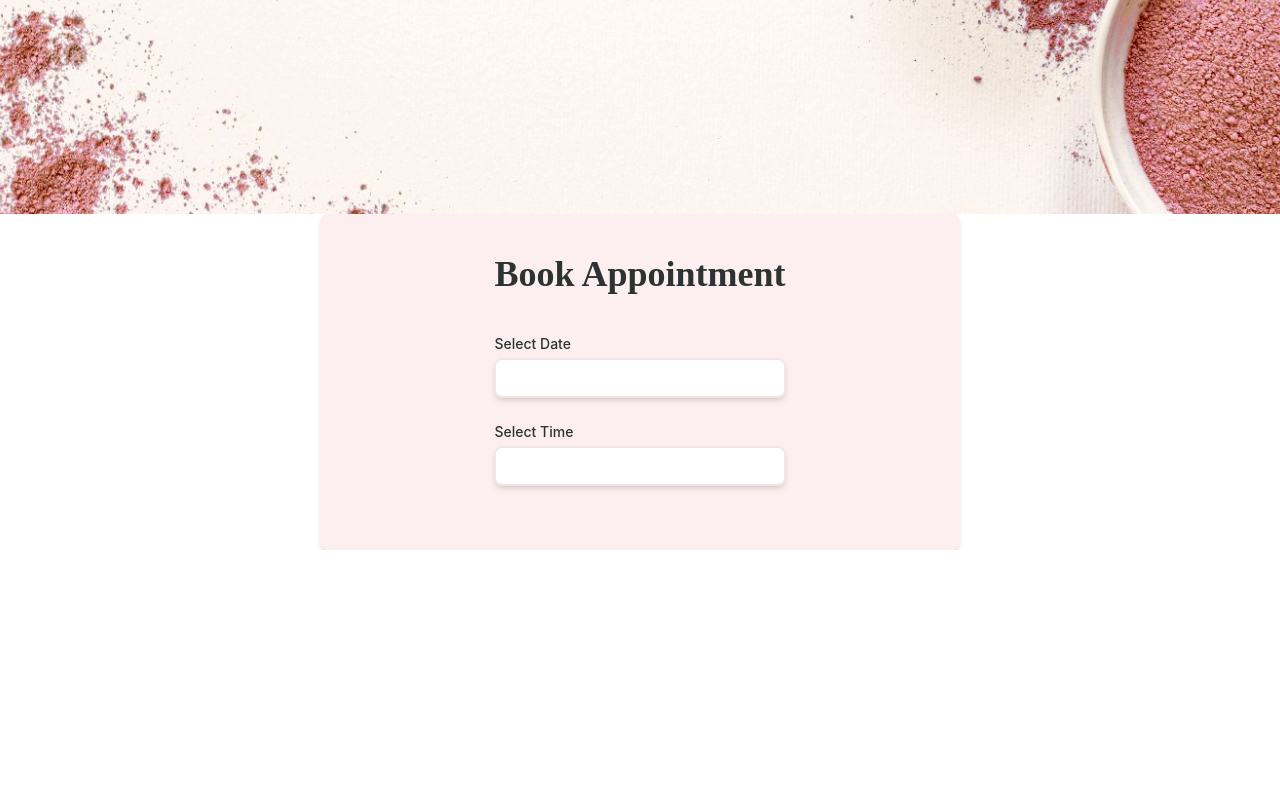
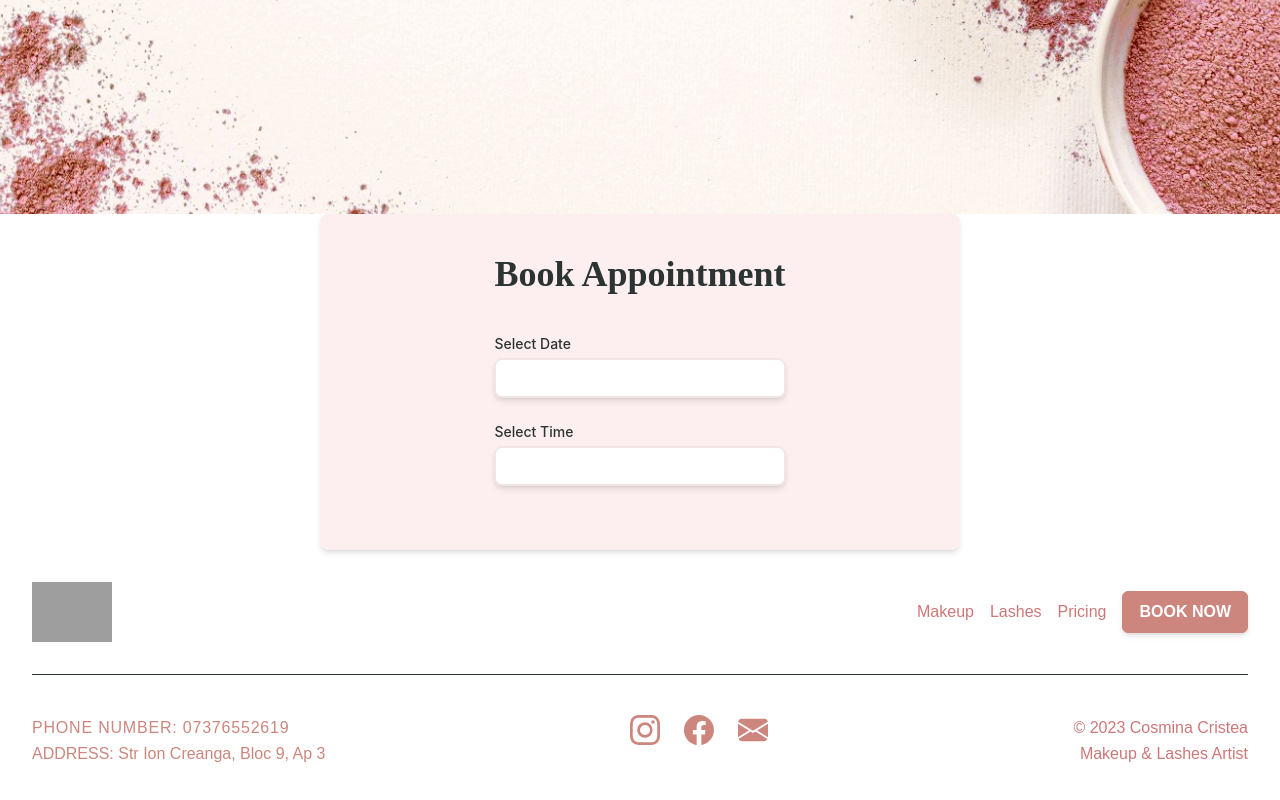
Before and after one commit to BeatriceStanila/Booking-App, a React (Create React App) app in the folder client/: page / in a window 1280 px wide. Shown: the part 662-1462 px from the top of the page. Before the commit the page ends 1212 px from the top, so only its background shows below. Built offline with nearby package versions, Linux system fonts and the light colour scheme; no server answers; grey boxes are pictures that could not be loaded.

Commit message:
Feat
Add footer

```diff
--- a/client/package.json
+++ b/client/package.json
@@ -13,6 +13,7 @@
     "react-datepicker": "^4.11.0",
     "react-dom": "^18.2.0",
     "react-hook-form": "^7.43.9",
+    "react-icons": "^4.8.0",
     "react-modal": "^3.16.1",
     "react-scripts": "5.0.1",
     "rsuite": "^5.33.0",
--- a/client/src/App.js
+++ b/client/src/App.js
@@ -5,7 +5,8 @@ import "./App.css";
 import BookingForm from "./components/bookingForm/BookingForm";
 import BookedSlots from "./components/bookedSlots/BookedSlots";
 import BookingConfirmation from "./components/bookingConfirmation/BookingConfirmation";
-import Hero from "./hero/Hero";
+import Hero from "./components/hero/Hero";
+import Footer from "./components/footer/Footer";
 
 function App() {
   const [name, setName] = useState("");
@@ -46,6 +47,8 @@ function App() {
           service={service}
         />
       )}
+
+      <Footer />
     </div>
   );
 }
--- /dev/null
+++ b/client/src/components/footer/Footer.js
@@ -0,0 +1,80 @@
+import { Typography, Button } from "@material-tailwind/react";
+import { BsInstagram, BsFacebook, BsFillEnvelopeFill } from "react-icons/bs";
+
+export default function Footer() {
+  return (
+    <footer className="w-full bg-white py-8 px-8">
+      <div className="flex flex-row flex-wrap items-center justify-center gap-y-6 gap-x-12 bg-white text-center lg:justify-between ">
+        <img src="./hero.svg" alt="logo-ct" className="w-20 " />
+        <ul className="flex flex-wrap items-center gap-y-2 gap-x-4 ">
+          <li>
+            <Typography
+              as="a"
+              href="#"
+              className="font-normal transition-colors hover:text-btn focus:text-btn hover:font-semibold"
+            >
+              Makeup
+            </Typography>
+          </li>
+          <li>
+            <Typography
+              as="a"
+              href="#"
+              className="font-normal transition-colors hover:text-btn focus:text-btn hover:font-semibold"
+            >
+              Lashes
+            </Typography>
+          </li>
+          <li>
+            <Typography
+              as="a"
+              href="#"
+              className="font-normal transition-colors hover:text-btn focus:text-btn hover:font-semibold"
+            >
+              Pricing
+            </Typography>
+          </li>
+          <li>
+            <Button
+              variant="gradient"
+              size="sm"
+              className="inline-block py-2 px-4 border border-btnHover rounded-md shadow-md text-md font-bold text-white bg-btnHover hover:bg-btn hover:border-btnHover focus:outline-none focus:ring-2 focus:ring-offset-2 focus:bg-btn"
+            >
+              <span>Book Now</span>
+            </Button>
+          </li>
+        </ul>
+      </div>
+      <hr className="my-8 border-title" />
+
+      <div className="flex flex-box justify-between py-2 ">
+        <div>
+          <Typography className="text-btnHover font-normal tracking-wider">
+            PHONE NUMBER: 07376552619
+          </Typography>
+          <Typography className="text-btnHover font-normal tracking-normal">
+            ADDRESS: Str Ion Creanga, Bloc 9, Ap 3
+          </Typography>
+        </div>
+
+        <div className="inline-flex gap-6 ">
+          <a href="https://www.instagram.com/cosminacriss/">
+            <BsInstagram className="text-3xl text-btnHover hover:text-btn hover:text-4xl" />
+          </a>
+          <a href="https://www.facebook.com/cristea.cosmina">
+            <BsFacebook className="text-3xl text-btnHover hover:text-btn hover:text-4xl " />
+          </a>
+          <a href="#">
+            <BsFillEnvelopeFill className="text-3xl text-btnHover hover:text-btn hover:text-4xl" />
+          </a>
+        </div>
+
+        <div>
+          <Typography className="text-end font-normal ">
+            &copy; 2023 Cosmina Cristea <br /> Makeup & Lashes Artist
+          </Typography>
+        </div>
+      </div>
+    </footer>
+  );
+}
--- a/client/src/hero/Hero.js
+++ b/client/src/components/hero/Hero.js
@@ -1,5 +1,5 @@
 import React from "react";
-import NavBar from "../components/navbar/NavBar";
+import NavBar from "../navbar/NavBar";
 
 function Hero() {
   return (
--- a/client/src/components/navbar/NavBar.js
+++ b/client/src/components/navbar/NavBar.js
@@ -46,7 +46,7 @@ export default function NavBar() {
         className="p-1 text-btn  font-semibold text-md"
       >
         <a href="#price" className="flex items-center">
-          Price List
+          Pricing
         </a>
       </Typography>
       <Typography
@@ -56,7 +56,7 @@ export default function NavBar() {
         className="p-1 text-btn  font-semibold text-md"
       >
         <a href="#contact" className="flex items-center">
-          Contact Me
+          Contact
         </a>
       </Typography>
     </ul>
```
Also changed, not shown: 1 other file (tests, documents, lock files or other folders).
